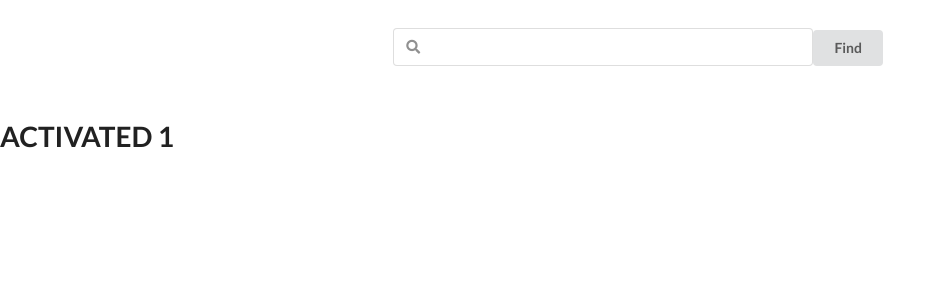
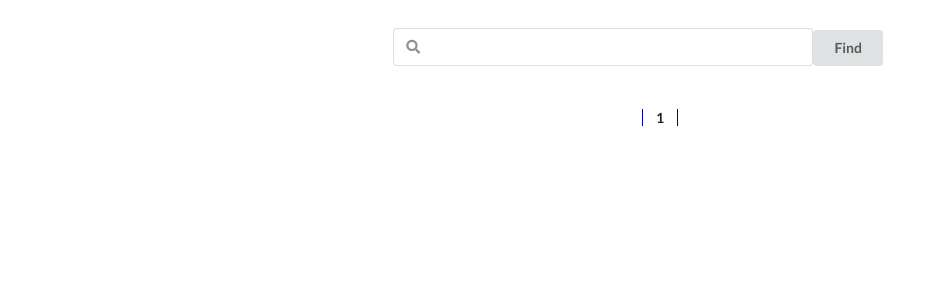
Before and after one commit to krisrss/drinks-base, a React (Create React App) app: page /ingredients/1 in a window 1280 px wide. Shown: the top 300 px of the page, without its empty margins (0-945 px from the left). Built offline with nearby package versions, Linux system fonts and the light colour scheme.

Commit message:
Display ingredients on screen

```diff
--- a/src/App.js
+++ b/src/App.js
@@ -4,6 +4,7 @@ import SearchBar from './components/SearchBar';
 import DrinkList from './components/DrinkList';
 import DrinkDetails from './components/DrinkDetails';
 import IngredientsSearchBar from './components/IngredientsSearchBar';
+import IngredientsDisplay from './components/IngredientsDrinkList';
 
 const App = () => {
     return (
@@ -11,21 +12,22 @@ const App = () => {
             <Switch>
                 <Route path="/ingredients/:ing1/:ing2/:ing3/:ing4">
                     <IngredientsSearchBar />
-                    <h1>ACTIVATED 4</h1>
+                    <IngredientsDisplay />
                 </Route>
+
                 <Route path="/ingredients/:ing1/:ing2/:ing3">
                     <IngredientsSearchBar />
-                    <h1>ACTIVATED 3</h1>
+                    <IngredientsDisplay />
                 </Route>
 
                 <Route path="/ingredients/:ing1/:ing2">
                     <IngredientsSearchBar />
-                    <h1>ACTIVATED 2</h1>
+                    <IngredientsDisplay />
                 </Route>
 
                 <Route path="/ingredients/:ing1">
                     <IngredientsSearchBar />
-                    <h1>ACTIVATED 1</h1>
+                    <IngredientsDisplay />
                 </Route>
 
 
--- /dev/null
+++ b/src/components/IngredientsDisplay.css
@@ -0,0 +1,13 @@
+#ingredientsDisplay{
+    text-align: center;
+}
+
+#ingredientsDisplay li {
+    display: inline;
+    padding-right: 0.9em;
+    padding-left: 0.9em;
+    border-right: 1px solid #009;
+    border-left: 1px solid #009;
+    font-size: 1em;
+    font-weight: bold;
+}
--- /dev/null
+++ b/src/components/IngredientsDisplay.js
@@ -0,0 +1,21 @@
+import React from 'react';
+import './IngredientsDisplay.css';
+
+const IngredientsDisplay = ({ ingredients }) => {
+
+    var ingList = Object.values(ingredients).map((item, key) => {
+        return (
+            <React.Fragment key={key}>
+                <li>{item}</li>
+            </React.Fragment>
+        )
+    })
+
+    return (
+        <ul id='ingredientsDisplay'>
+            {ingList}
+        </ul>
+    );
+};
+
+export default IngredientsDisplay;
--- /dev/null
+++ b/src/components/IngredientsDrinkList.js
@@ -0,0 +1,15 @@
+import React from 'react';
+import IngredientsList from './IngredientsDisplay';
+import { useParams } from 'react-router-dom';
+
+const IngredientsDrinkList = () => {
+    const ingredients = useParams();
+
+    return (
+        <div>
+            <IngredientsList ingredients={ingredients} />
+        </div>
+    );
+};
+
+export default IngredientsDrinkList;
```
